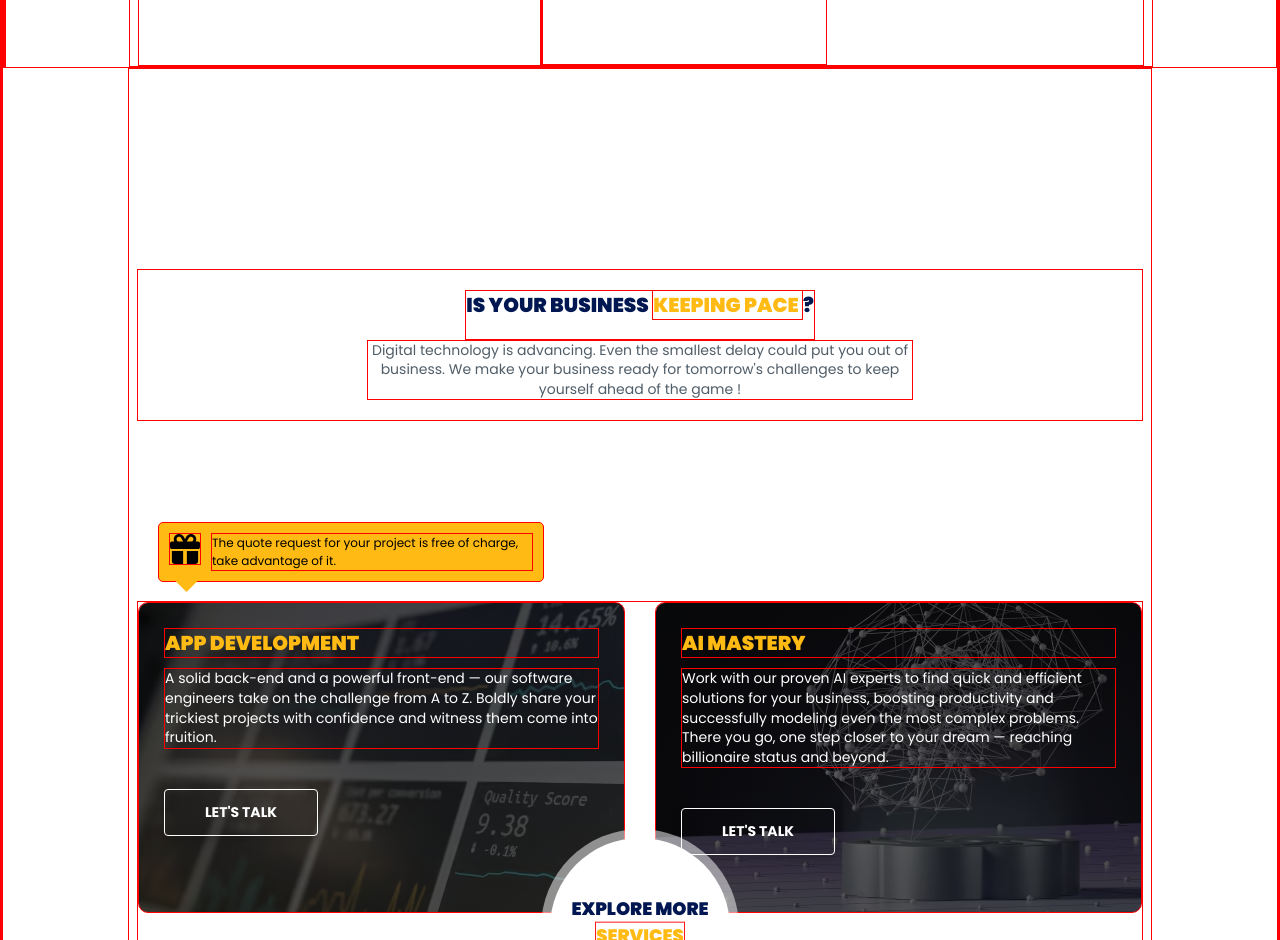
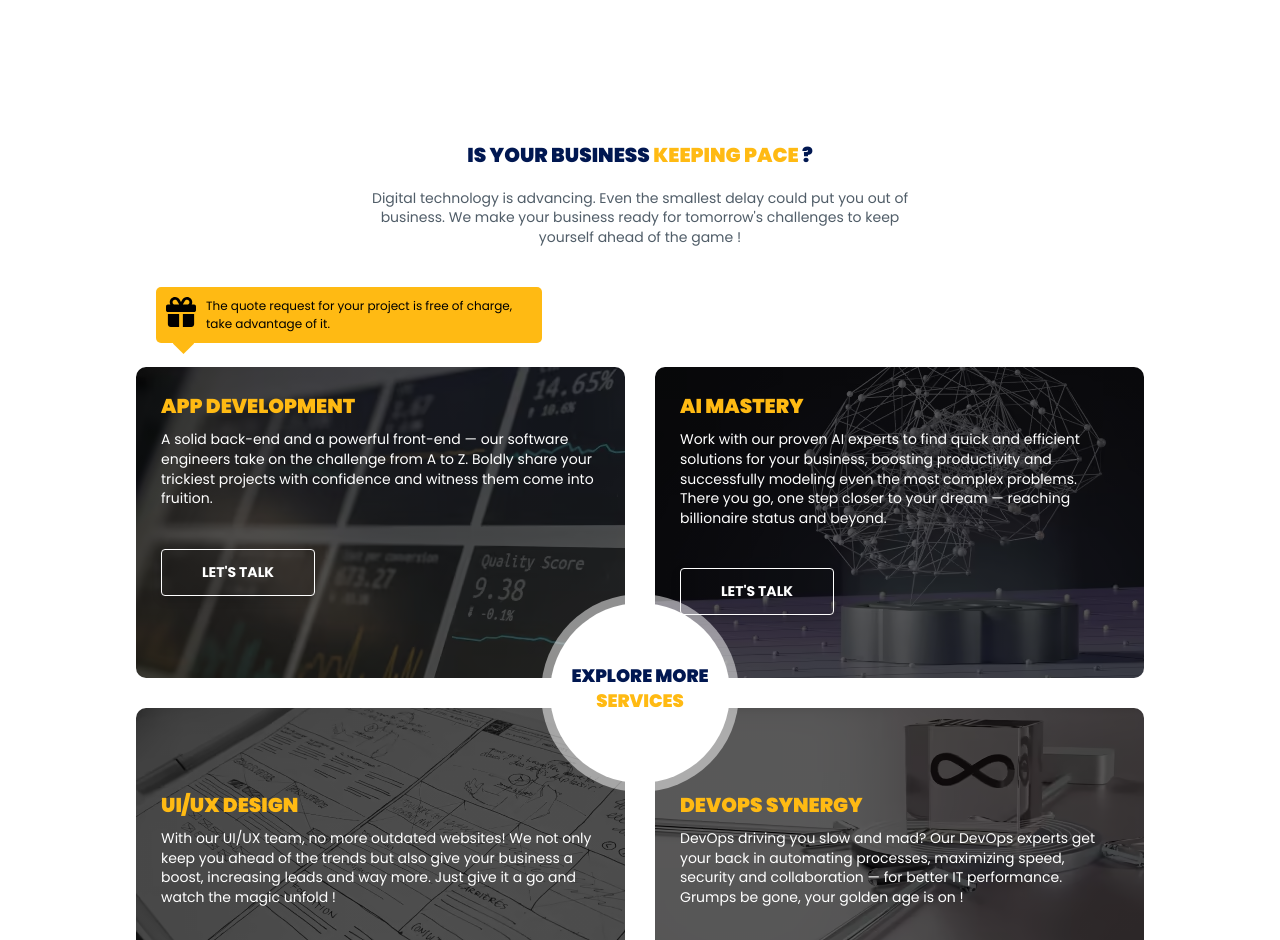
Before and after one commit to maxime-dot/website3, a Next.js app: page / in a window 1280 px wide. Shown: the part 1860-2800 px from the top of the page. Built offline with nearby package versions, Linux system fonts and the light colour scheme.

Commit message:
refactor: remove white space on components

```diff
--- a/src/app/globals.scss
+++ b/src/app/globals.scss
@@ -1,4 +1,4 @@
-$debug-general: true;
+$debug-general: false;
 
 @import url("https://fonts.googleapis.com/css2?family=Poppins:wght@100;200;300;400;500;600;700;800;900&display=swap");
 * {
--- a/src/components/sections/articles/Articles.tsx
+++ b/src/components/sections/articles/Articles.tsx
@@ -32,7 +32,7 @@ const Articles: React.FC = () => {
     }
   }, [openArticle]);
   return (
-    <section className="akata-articles fill-view" id="articles">
+    <section className="akata-articles w-100" id="articles">
       <AnimatePresence mode="wait">
         {openArticle && (
           <ArticleViewer onClose={handleCloseArticle} data={selecteArticle} />
--- a/src/components/sections/articles/articles.scss
+++ b/src/components/sections/articles/articles.scss
@@ -1,5 +1,6 @@
 .akata-articles {
   position: relative;
+  padding-top: 180px;
   .robot-hand {
     position: absolute;
     top: 30%;
@@ -9,8 +10,8 @@
     z-index: -1;
   }
   .article-content {
-    min-height: 100vh;
-    gap: 100px;
+
+    gap: 50px;
     .content-title {
       gap: 10px;
       h2,
--- a/src/components/sections/contacts/Contact.tsx
+++ b/src/components/sections/contacts/Contact.tsx
@@ -1,9 +1,9 @@
 "use client";
-import React, {useState} from "react";
+import React, { useState } from "react";
 import "./contacts.scss";
-import {AnimatePresence, motion} from "framer-motion";
-import {Formik} from "formik";
-import {FontAwesomeIcon} from "@fortawesome/react-fontawesome";
+import { AnimatePresence, motion } from "framer-motion";
+import { Formik } from "formik";
+import { FontAwesomeIcon } from "@fortawesome/react-fontawesome";
 import {
   faUser,
   faEnvelope,
@@ -44,7 +44,7 @@ const Contacts: React.FC = () => {
     }, 2000);
   };
   return (
-    <section className="akata-contacts fill-view container" id="contacts">
+    <section className="akata-contacts  container" id="contacts">
       <div className="contacts form d-flex flex-col">
         <div className="form-title d-flex flex-col">
           <h2 className="akata-title-medium">
@@ -81,7 +81,7 @@ const Contacts: React.FC = () => {
               }
               return errors;
             }}
-            onSubmit={async (values, {setSubmitting, resetForm}) => {
+            onSubmit={async (values, { setSubmitting, resetForm }) => {
               try {
                 const data = new FormData();
                 data.append("EMAIL", values.EMAIL);
@@ -96,7 +96,7 @@ const Contacts: React.FC = () => {
                     headers: {
                       "Content-Type": "multipart/form-data",
                     },
-                  }
+                  },
                 );
 
                 if (response.data.success) {
@@ -204,9 +204,9 @@ const Contacts: React.FC = () => {
                 <AnimatePresence>
                   {submited && (
                     <motion.div
-                      initial={{opacity: 0, x: 30}}
-                      animate={{opacity: 1, x: 0}}
-                      exit={{opacity: 0, x: -30}}
+                      initial={{ opacity: 0, x: 30 }}
+                      animate={{ opacity: 1, x: 0 }}
+                      exit={{ opacity: 0, x: -30 }}
                       className="submit-indicator akata-text-medium d-flex flex-row"
                     >
                       <FontAwesomeIcon
@@ -220,8 +220,8 @@ const Contacts: React.FC = () => {
                 </AnimatePresence>
                 {error && (
                   <motion.div
-                    initial={{opacity: 0, x: 30}}
-                    animate={{opacity: 1, x: 0}}
+                    initial={{ opacity: 0, x: 30 }}
+                    animate={{ opacity: 1, x: 0 }}
                     className="submit-indicator error akata-text-medium "
                   >
                     <FontAwesomeIcon
@@ -252,7 +252,7 @@ const Contacts: React.FC = () => {
             src="https://www.google.com/maps/embed?pb=!1m18!1m12!1m3!1d928.3581826809302!2d47.08791706963868!3d-21.451530998769098!2m3!1f0!2f0!3f0!3m2!1i1024!2i768!4f13.1!3m3!1m2!1s0x21e7bff95fe4d15f%3A0xa014a6be6e4ab6d0!2sAKATA-GOAVANA!5e0!3m2!1sfr!2smg!4v1698663351553!5m2!1sfr!2smg"
             width="100%"
             height="361"
-            style={{border: 0}}
+            style={{ border: 0 }}
             loading="lazy"
             title="Akata Goavana position in Maps. "
           ></iframe>
--- a/src/components/sections/header/header.scss
+++ b/src/components/sections/header/header.scss
@@ -1,7 +1,7 @@
 .akata-header {
   display: grid;
   grid-template-columns: 1fr 1fr;
-padding-top: 100px;
+padding-top: 150px;
   .header-content {
     gap: 68px;
     .content-text {
--- a/src/components/sections/main-services/MainServices.tsx
+++ b/src/components/sections/main-services/MainServices.tsx
@@ -32,7 +32,7 @@ const MainServices: React.FC = () => {
     <>
       {openModal && <ModalLetsTalk onClose={handleCloseModal} />}
       <section
-        className="main-services fill-view container d-flex flex-col"
+        className="main-services container w-100 d-flex flex-col"
         id="services"
       >
         <div className="services-intro w-100 d-flex-center flex-col">
--- a/src/components/sections/main-services/main-services.scss
+++ b/src/components/sections/main-services/main-services.scss
@@ -1,6 +1,6 @@
 .main-services {
   .services-intro {
-    margin-top: 200px;
+    margin-top: 50px;
     text-align: center;
     padding: 20px;
     h2 {
@@ -8,7 +8,7 @@
     }
   }
   .main-services-lists {
-    margin-top: 180px;
+    margin-top: 100px;
     display: grid;
     grid-template-columns: 1fr 1fr;
     flex-wrap: wrap;
--- a/src/components/sections/projects/Projects.tsx
+++ b/src/components/sections/projects/Projects.tsx
@@ -6,7 +6,7 @@ import projectData from "@/data/projects.json";
 const Projects: React.FC = () => {
   return (
     <section
-      className="akata-projects   d-flex-center flex-col fill-view"
+      className="akata-projects   d-flex-center flex-col w-100"
       id="projects"
     >
       <Image
--- a/src/components/sections/projects/projects.scss
+++ b/src/components/sections/projects/projects.scss
@@ -1,6 +1,6 @@
 .akata-projects {
   width: 100%;
-  padding: 100px 0;
+  padding: 50px 0;
   position: relative;
   margin: 100px 0;
   .robot-hand {
--- a/src/components/sections/teams/Teams.tsx
+++ b/src/components/sections/teams/Teams.tsx
@@ -64,7 +64,7 @@ const Teams: React.FC = () => {
     router.push("/teams");
   };
   return (
-    <section className="akata-teams fill-view  container" id="teams">
+    <section className="akata-teams w-100  container" id="teams">
       {openModal && <ModalLetsTalk onClose={handleCloseModal} />}
       <AnimatePresence>
         {openSlider && <TeamSlider onClose={handleCloseSlider} />}
--- a/src/components/sections/teams/teams.scss
+++ b/src/components/sections/teams/teams.scss
@@ -1,7 +1,7 @@
 .akata-teams {
   display: grid;
   grid-template-columns: 1fr 1fr;
-  padding-top: 150px;
+  padding-top: 50px;
 
   .teams-intro {
     width: 100%;
```
